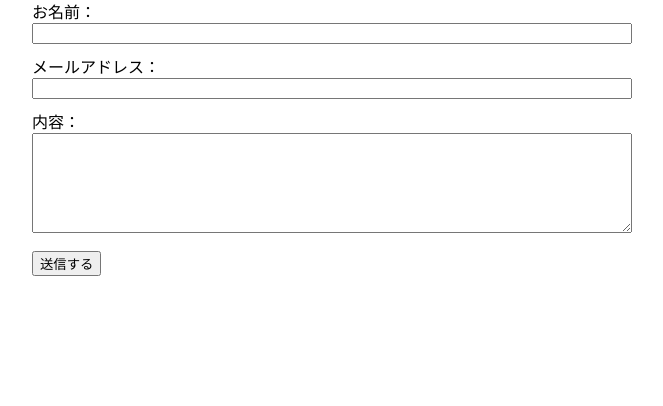
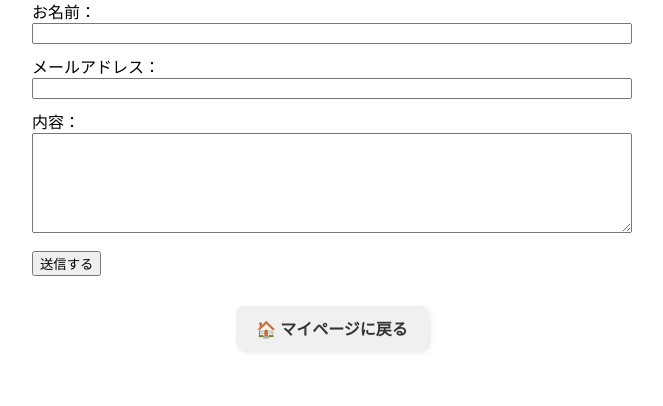
Before and after one commit to mojitap/koekarte_app, a Flask app: page /contact in a window 1280 px wide. Shown: the part 118-524 px from the top of the page, without its empty margins (308-971 px from the left). Run offline with Flask 3, Linux system fonts and the light colour scheme.

Commit message:
Update contact.html

```diff
--- a/templates/contact.html
+++ b/templates/contact.html
@@ -1,5 +1,6 @@
 <div style="max-width: 600px; margin: 0 auto; padding: 20px;">
   <h1>お問い合わせ</h1>
+
   <form method="POST">
     <label>お名前：</label><br>
     <input type="text" name="name" required style="width: 100%; margin-bottom: 10px;"><br>
@@ -12,4 +13,11 @@
 
     <button type="submit">送信する</button>
   </form>
+
+  <!-- 🏠 マイページに戻るボタン -->
+  <div style="margin-top: 30px; text-align: center;">
+    <a href="/dashboard" class="auth-links" style="display: inline-block; padding: 10px 20px; background-color: #f0f0f0; color: #333; border-radius: 8px; text-decoration: none; font-weight: bold; box-shadow: 2px 2px 5px rgba(0,0,0,0.1);">
+      🏠 マイページに戻る
+    </a>
+  </div>
 </div>
```
